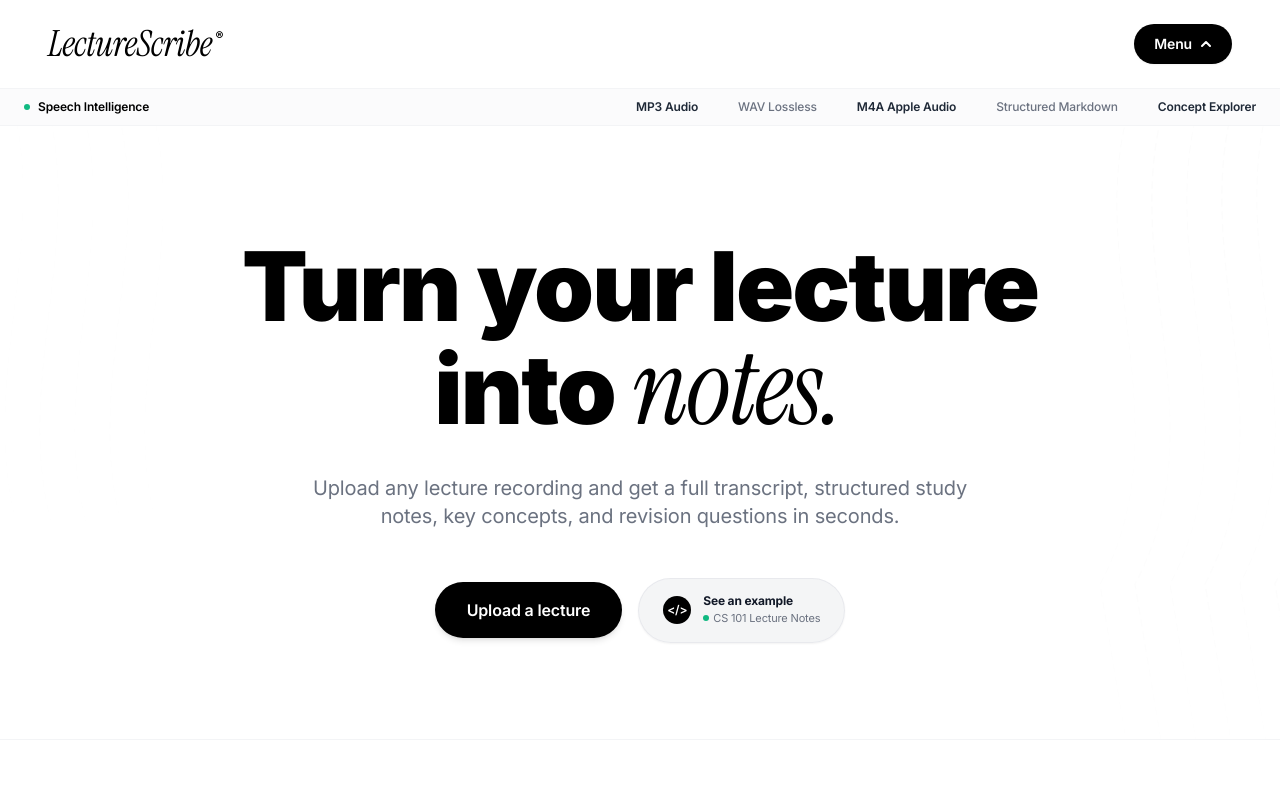
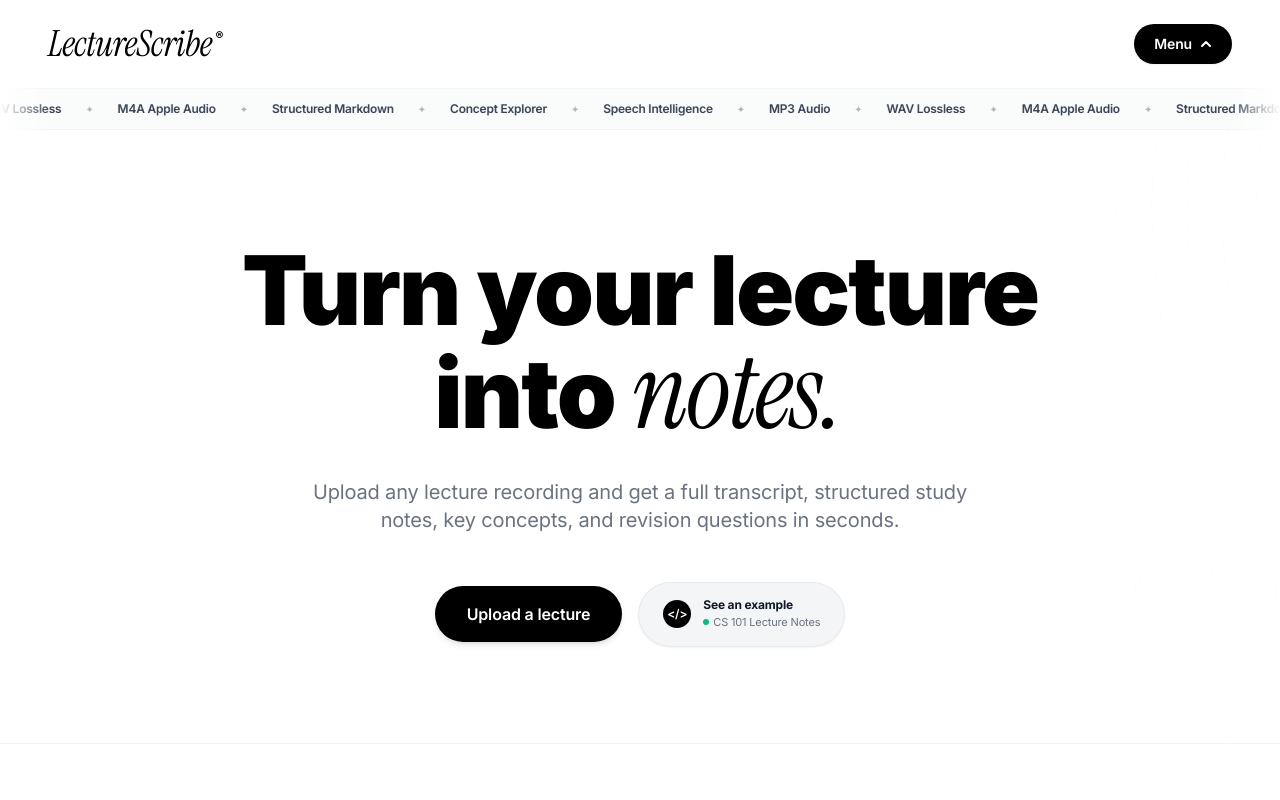
Before and after one commit to Kofi011/lecturescribe, a React (Vite) app in the folder frontend/: page / in a window 1280 px wide. Shown: the top 800 px of the page. Built offline with nearby package versions, Linux system fonts and the light colour scheme; no server answers.

Commit message:
feat: add seamless infinite marquee below LectureScribe logo with ✦ separators and interactive modals

```diff
--- /dev/null
+++ b/frontend/src/components/InfiniteMarquee.jsx
@@ -0,0 +1,63 @@
+/**
+ * InfiniteMarquee.jsx — Seamless infinite horizontal scrolling marquee
+ * Positioned directly below the LectureScribe logo.
+ *
+ * Items:
+ *   - Speech Intelligence
+ *   - MP3 Audio
+ *   - WAV Lossless
+ *   - M4A Apple Audio
+ *   - Structured Markdown
+ *   - Concept Explorer
+ *
+ * Separator: Subtle ✦ symbol
+ * Behavior: Mathematically seamless loop (0% to -50%), smooth reading speed, pauses on hover.
+ */
+
+export default function InfiniteMarquee({ onOpenInfo, onOpenMenu }) {
+  const marqueeItems = [
+    { label: 'Speech Intelligence',  action: () => onOpenInfo('format_intelligence') },
+    { label: 'MP3 Audio',            action: () => onOpenInfo('format_mp3') },
+    { label: 'WAV Lossless',         action: () => onOpenInfo('format_wav') },
+    { label: 'M4A Apple Audio',      action: () => onOpenInfo('format_m4a') },
+    { label: 'Structured Markdown',  action: () => onOpenInfo('format_markdown') },
+    { label: 'Concept Explorer',     action: () => onOpenMenu('topics') },
+  ]
+
+  // We render 4 identical sets so the strip is wide enough for any viewport and translates seamlessly by 50%
+  const repeatedSets = [0, 1, 2, 3]
+
+  return (
+    <div
+      className="w-full border-y border-neutral-100 bg-neutral-50/80 backdrop-blur-sm py-2.5 overflow-hidden select-none marquee-mask"
+      aria-label="Features and format compatibility"
+    >
+      <div className="marquee-track flex items-center">
+        {repeatedSets.map((setIndex) => (
+          <div key={setIndex} className="flex items-center shrink-0">
+            {marqueeItems.map((item, itemIndex) => (
+              <div key={itemIndex} className="flex items-center">
+                <button
+                  onClick={item.action}
+                  className="px-4 py-0.5 text-xs font-semibold text-neutral-700 hover:text-black transition-colors whitespace-nowrap cursor-pointer flex items-center gap-2 group"
+                >
+                  <span className="group-hover:underline underline-offset-4 tracking-tight">
+                    {item.label}
+                  </span>
+                </button>
+
+                {/* Subtle refined symbol separator */}
+                <span
+                  className="text-[10px] text-neutral-400/80 px-2 select-none"
+                  aria-hidden="true"
+                >
+                  ✦
+                </span>
+              </div>
+            ))}
+          </div>
+        ))}
+      </div>
+    </div>
+  )
+}
--- a/frontend/src/components/Nav.jsx
+++ b/frontend/src/components/Nav.jsx
@@ -1,10 +1,8 @@
 /**
- * Nav.jsx — Navigation bar with interactive Menu Drawer and Sub-Nav Ticker
- * Requirement 2: Every Clickable Element Must Produce a Relevant Result
- * Requirement 3: Do not expose underlying transcription vendor technology
+ * Nav.jsx — Top Navigation bar with Infinite Marquee directly below the logo
  */
 
-import { useState } from 'react'
+import InfiniteMarquee from './InfiniteMarquee'
 
 export default function Nav({ onOpenMenu, onOpenInfo, onGoHome }) {
   return (
@@ -24,7 +22,7 @@ export default function Nav({ onOpenMenu, onOpenInfo, onGoHome }) {
 
         {/* Action Menu button */}
         <button
-          onClick={onOpenMenu}
+          onClick={() => onOpenMenu('lectures')}
           className="btn-primary px-5 py-2.5 text-sm flex items-center gap-2"
           aria-label="Open Workspace Menu"
         >
@@ -45,50 +43,11 @@ export default function Nav({ onOpenMenu, onOpenInfo, onGoHome }) {
         </button>
       </nav>
 
-      {/* Interactive Ticker Bar — Clicking any tag opens relevant specs/tools */}
-      <div className="border-y border-neutral-100 bg-neutral-50/70 py-2.5 px-6 overflow-hidden">
-        <div className="max-w-7xl mx-auto flex items-center justify-between text-xs text-neutral-500 font-medium">
-          <button
-            onClick={() => onOpenInfo('format_intelligence')}
-            className="shrink-0 font-semibold text-black flex items-center gap-2 hover:underline cursor-pointer"
-          >
-            <span className="w-1.5 h-1.5 rounded-full bg-emerald-500 animate-pulse"></span>
-            Speech Intelligence
-          </button>
-          <div className="flex items-center gap-6 md:gap-10 overflow-x-auto no-scrollbar whitespace-nowrap pl-6">
-            <button
-              onClick={() => onOpenInfo('format_mp3')}
-              className="text-neutral-800 font-semibold hover:text-black hover:underline cursor-pointer"
-            >
-              MP3 Audio
-            </button>
-            <button
-              onClick={() => onOpenInfo('format_wav')}
-              className="hover:text-black hover:underline cursor-pointer"
-            >
-              WAV Lossless
-            </button>
-            <button
-              onClick={() => onOpenInfo('format_m4a')}
-              className="text-neutral-800 font-semibold hover:text-black hover:underline cursor-pointer"
-            >
-              M4A Apple Audio
-            </button>
-            <button
-              onClick={() => onOpenInfo('format_markdown')}
-              className="hover:text-black hover:underline cursor-pointer"
-            >
-              Structured Markdown
-            </button>
-            <button
-              onClick={() => onOpenMenu('topics')}
-              className="text-neutral-800 font-semibold hover:text-black hover:underline cursor-pointer"
-            >
-              Concept Explorer
-            </button>
-          </div>
-        </div>
-      </div>
+      {/* Seamless Infinite Marquee directly below the logo */}
+      <InfiniteMarquee
+        onOpenInfo={onOpenInfo}
+        onOpenMenu={onOpenMenu}
+      />
     </div>
   )
 }
--- a/frontend/src/index.css
+++ b/frontend/src/index.css
@@ -54,6 +54,32 @@
 
   .animate-flowing-wave-delayed {
     animation: flowWave 16s ease-in-out infinite reverse, pulseGlow 8s ease-in-out infinite 2s;
+  }
+
+  /* Seamless Infinite Marquee */
+  @keyframes infiniteMarquee {
+    0% {
+      transform: translate3d(0, 0, 0);
+    }
+    100% {
+      transform: translate3d(-50%, 0, 0);
+    }
+  }
+
+  .marquee-track {
+    display: flex;
+    width: max-content;
+    will-change: transform;
+    animation: infiniteMarquee 34s linear infinite;
+  }
+
+  .marquee-track:hover {
+    animation-play-state: paused;
+  }
+
+  .marquee-mask {
+    mask-image: linear-gradient(to right, transparent 0%, rgba(0,0,0,1) 4%, rgba(0,0,0,1) 96%, transparent 100%);
+    -webkit-mask-image: linear-gradient(to right, transparent 0%, rgba(0,0,0,1) 4%, rgba(0,0,0,1) 96%, transparent 100%);
   }
 
   /* Italic serif accent font — exact match for SasuSync italic serif */
```
